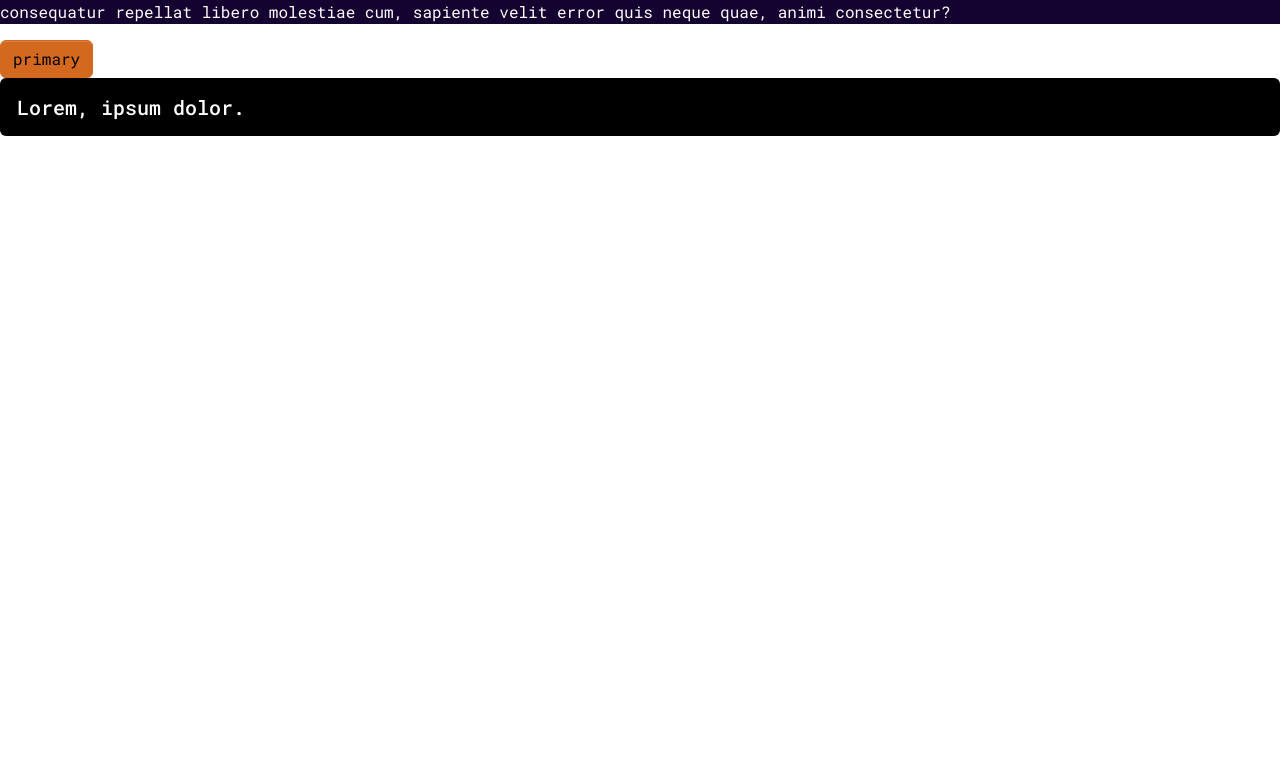
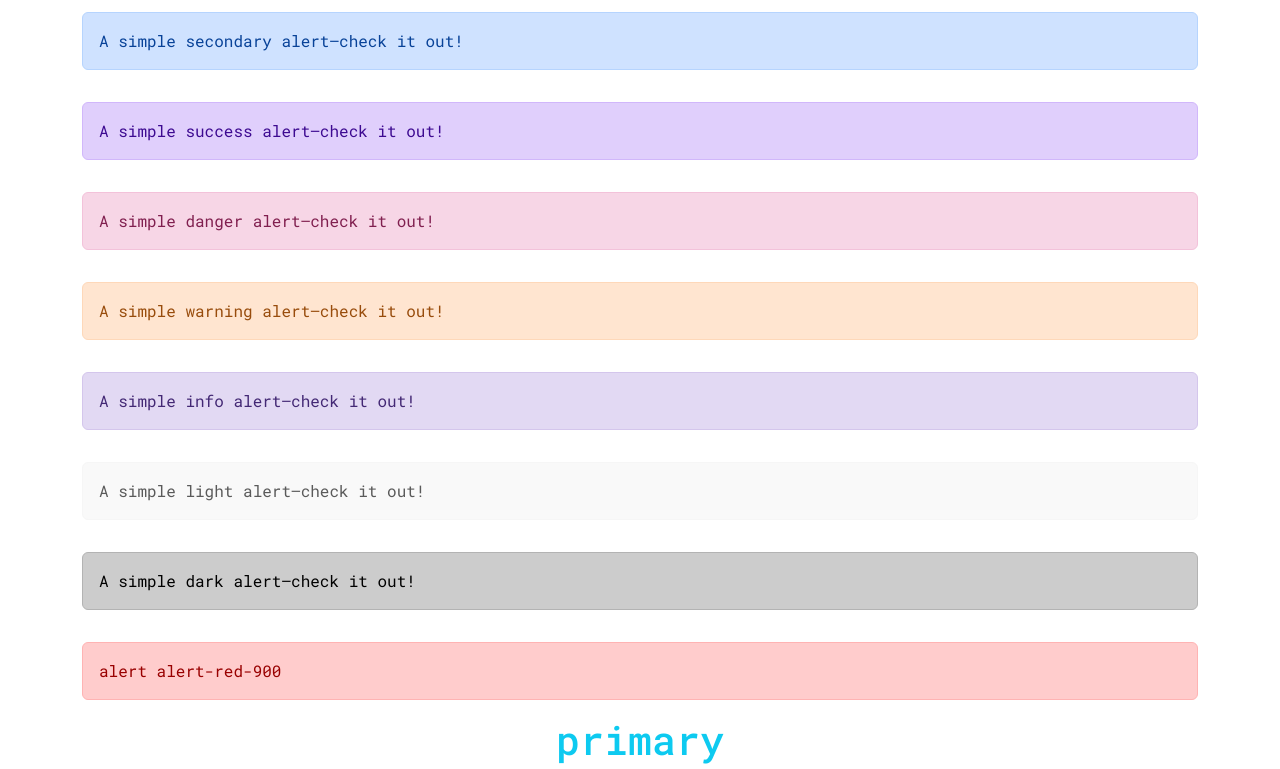
Before and after one commit to bluuweb/sass-customize-bootstrap-5-latam, a website: page index.html in a window 1280 px wide. Shown: the part 126-895 px from the top of the page. Before the commit the page ends 800 px from the top, so only its background shows below. Drawn offline with Linux system fonts and the light colour scheme.

Commit message:
comment custom.scss

```diff
--- a/index.html
+++ b/index.html
@@ -8,13 +8,44 @@
         <link rel="stylesheet" href="css/custom.css" />
     </head>
     <body>
+        <main class="container">
+            <div class="d-grid gap-3 mt-5">
+                <div class="alert alert-primary" role="alert">
+                    A simple primary alert—check it out!
+                </div>
+                <div class="alert alert-secondary" role="alert">
+                    A simple secondary alert—check it out!
+                </div>
+                <div class="alert alert-success" role="alert">
+                    A simple success alert—check it out!
+                </div>
+                <div class="alert alert-danger" role="alert">
+                    A simple danger alert—check it out!
+                </div>
+                <div class="alert alert-warning" role="alert">
+                    A simple warning alert—check it out!
+                </div>
+                <div class="alert alert-info" role="alert">
+                    A simple info alert—check it out!
+                </div>
+                <div class="alert alert-light" role="alert">
+                    A simple light alert—check it out!
+                </div>
+                <div class="alert alert-dark" role="alert">
+                    A simple dark alert—check it out!
+                </div>
+                <div class="alert alert-red-900" role="alert">
+                    alert alert-red-900
+                </div>
+            </div>
+
             <h1 class="text-center text-primary">primary</h1>
-        <h2 class="bg-secondary-dark">Lorem, ipsum dolor.</h2>
+            <h2 class="bg-red-900">Lorem, ipsum dolor.</h2>
             <p class="bg-indigo text-white">
                 Lorem ipsum dolor sit amet consectetur adipisicing elit.
                 Exercitationem nisi consequuntur laborum culpa provident. Magnam
-            odit earum consequatur repellat libero molestiae cum, sapiente velit
-            error quis neque quae, animi consectetur?
+                odit earum consequatur repellat libero molestiae cum, sapiente
+                velit error quis neque quae, animi consectetur?
             </p>
             <button class="btn btn-primary">primary</button>
 
@@ -23,5 +54,6 @@
                     <h5 class="card-text">Lorem, ipsum dolor.</h5>
                 </div>
             </div>
+        </main>
     </body>
 </html>
--- a/sass/custom.scss
+++ b/sass/custom.scss
@@ -1,27 +1,47 @@
+// Aquí importamos la fuente desde Google Fonts
 @import url('https://fonts.googleapis.com/css2?family=Roboto+Mono:wght@200;300;400;500&display=swap');
 
-$primary: chocolate;
+// Inicializamos la variable para que se reemplace en Bootstrap.
 $font-family-base: 'Roboto Mono', monospace;
+
+// Inicializamos colores base, estos se reemplazarán en toda la librería de Bootstrap.
+$primary: #0dcaf0;
+$secondary: #0d6efd;
+$success: #6610f2;
+$info: #6f42c1;
+$warning: #fd7e14;
+$danger: #d63384;
+$light: rgb(226, 225, 225);
+$dark: black;
+
+// Theme colors es la paleta principal de Bootstrap, con esta puedes agregar tus propios colores adicionales
+// permitiendo utilizar bg-red-900 text-red-900 alert-red-900 etc
+$theme-colors: (
+  "primary":    $primary,
+  "secondary":  $secondary,
+  "success":    $success,
+  "info":       $info,
+  "warning":    $warning,
+  "danger":     $danger,
+  "light":      $light,
+  "dark":       $dark,
+  "red-900": red
+);
+
+// Activar carácteristicas adicionales a Bootstrap
 $enable-shadows: true;
 
-// $theme-colors: (
-//   "primary":    $primary,
-//   "secondary":  $secondary,
-//   "success":    $success,
-//   "info":       $info,
-//   "warning":    $warning,
-//   "danger":     $danger,
-//   "light":      $light,
-//   "dark":       $dark,
-//   "red-900": red
-// );
-
+// Traemos todo el sass de Bootstrap.
+// Ojo no es la manera correcta pero por ahora andamos bien.
+// Manera correcta utilizar cada uno de los import para optimizar el css.
 @import '../node_modules/bootstrap/scss/bootstrap.scss';
 
+// Clases personalizadas
 .bg-indigo {
     background: $indigo-900;
 }
 
+// Ej: para utilzar el @extend
 .card {
     @extend .card;
     background: #000;
```
Also changed, not shown: css/custom.css, 1 other file. Lines whose indentation alone changed are shown as unchanged.
